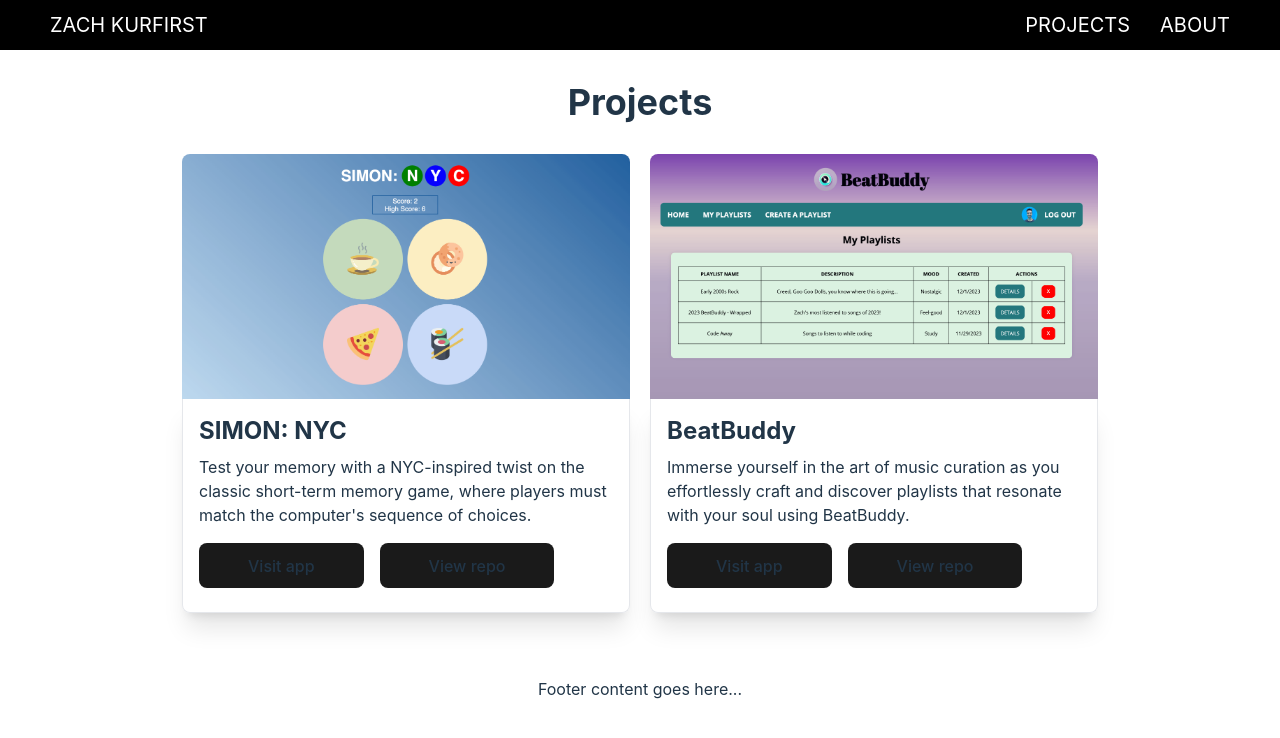
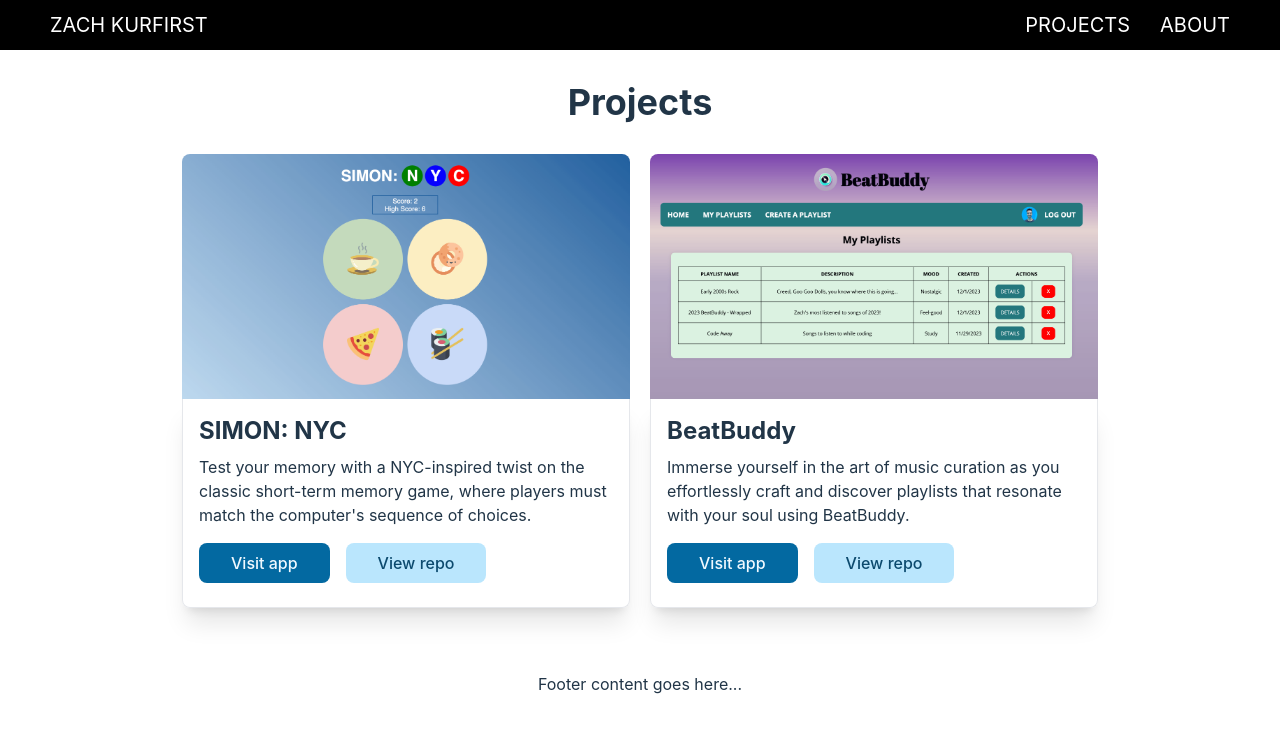
Before and after one commit to zachkurfirst/portfolio, a React (Vite) app: page /projects in a window 1280 px wide. Shown: the top 738 px of the page. Built offline with nearby package versions, Linux system fonts and the light colour scheme.

Commit message:
add base and component variables for buttons

```diff
--- a/src/index.css
+++ b/src/index.css
@@ -3,12 +3,20 @@
 @tailwind components;
 @tailwind utilities;
 
-/* consistent setting up consistent headings here */
-/* @layer base {
-  h1 {
-    @apply text-4xl;
+@layer base {
+  button {
+    @apply rounded-lg px-8 py-2 text-base font-medium;
   }
-} */
+}
+
+@layer components {
+  .btn-primary {
+    @apply bg-sky-700 hover:bg-sky-800 text-sky-50;
+  }
+  .btn-secondary {
+    @apply bg-sky-200 hover:bg-sky-300 text-sky-900;
+  }
+}
 
 :root {
   font-family: Inter, system-ui, Avenir, Helvetica, Arial, sans-serif;
@@ -29,9 +37,9 @@
   a:hover {
     color: #747bff;
   }
-  button {
+  /* button {
     background-color: #f9f9f9;
-  }
+  } */
 }
 
 /* a {
@@ -45,13 +53,13 @@ a:hover {
 } */
 
 button {
-  border-radius: 8px;
-  border: 1px solid transparent;
-  padding: 0.6em 1.2em;
-  font-size: 1em;
-  font-weight: 500;
-  font-family: inherit;
-  background-color: #1a1a1a;
+  /* border-radius: 8px; */
+  /* border: 1px solid transparent; */
+  /* padding: 0.6em 1.2em; */
+  /* font-size: 1em; */
+  /* font-weight: 500; */
+  /* font-family: inherit; */
+  /* background-color: #1a1a1a; */
   cursor: pointer;
   transition: border-color 0.25s;
 }
--- a/src/pages/Projects/Projects.jsx
+++ b/src/pages/Projects/Projects.jsx
@@ -39,14 +39,14 @@ const Projects = (props) => {
                     target="_blank"
                     rel="noopener noreferrer"
                   >
-                    <button className="px-12 mr-4">Visit app</button>
+                    <button className="btn-primary mr-4">Visit app</button>
                   </a>
                   <a
                     href={project.git}
                     target="_blank"
                     rel="noopener noreferrer"
                   >
-                    <button className="px-12">View repo</button>
+                    <button className="btn-secondary">View repo</button>
                   </a>
                 </div>
                 </div>
```
